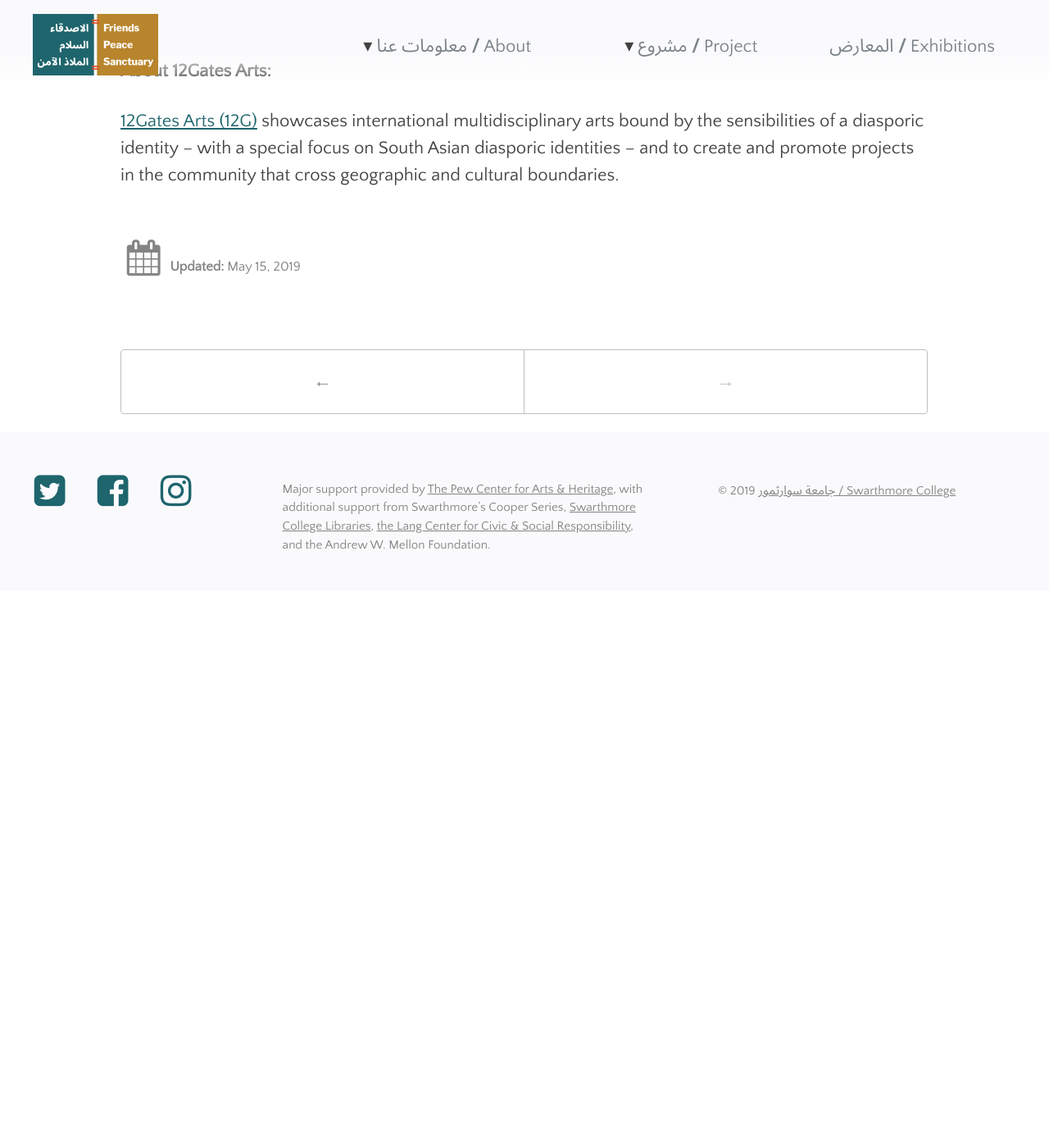
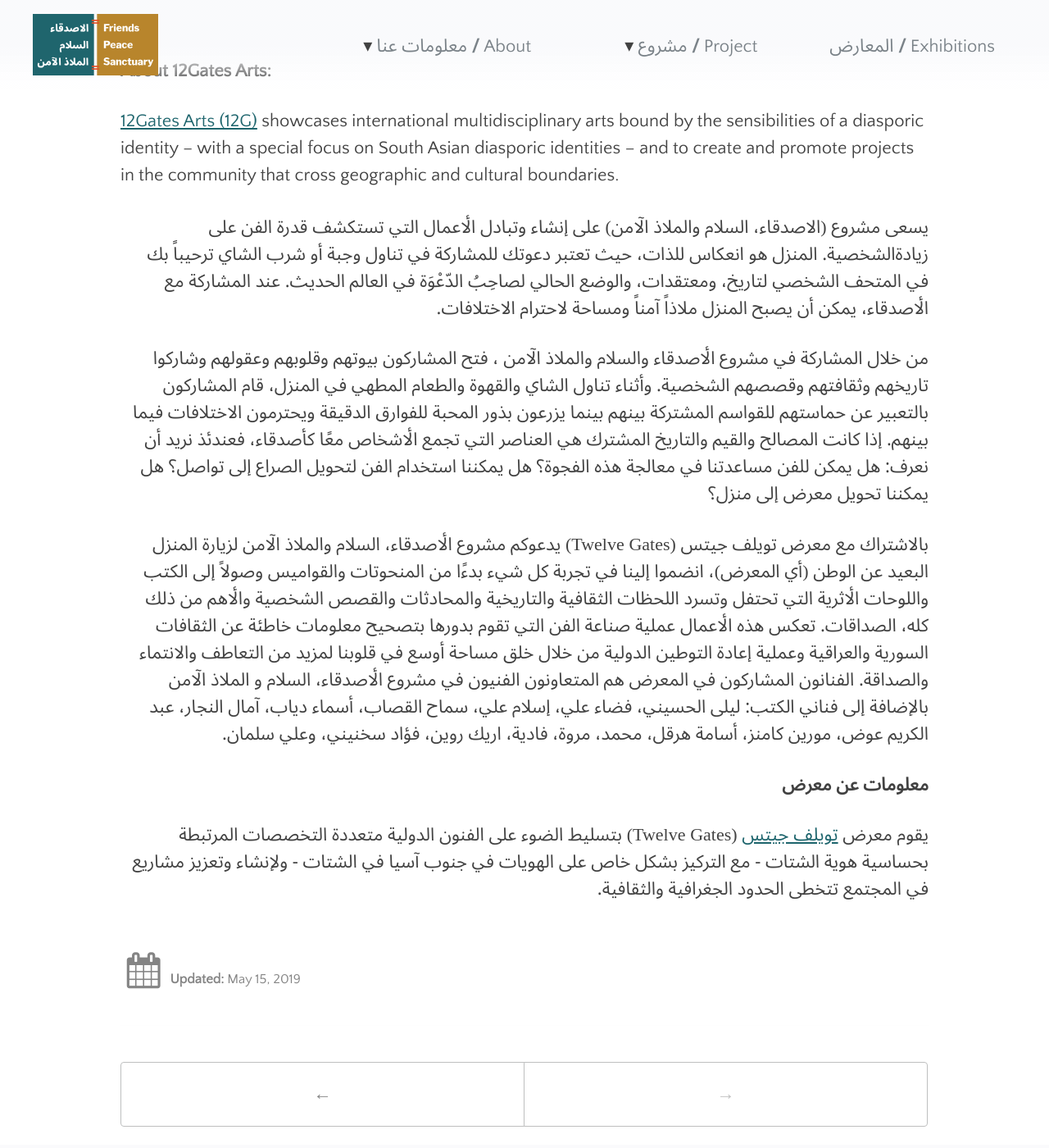
Before and after one commit to swat-ds/fps.swarthmore.edu, a Jekyll site: the page built from _posts/2019-05-15-friends.md, in a window 1280 px wide and 1400 px high, scrolled down 1731 px. Shown: the whole window at 82% size. Built offline with Jekyll 4.4.1, drawn with Linux system fonts in a browser that asks for light colours; before the commit the page ends 2452 px from its top, so only the background shows below that.

Commit message:
Update 2019-05-15-friends.md

```diff
--- a/_posts/2019-05-15-friends.md
+++ b/_posts/2019-05-15-friends.md
@@ -47,3 +47,19 @@ In partnership with [12Gates Arts](http://www.twelvegatesarts.org/), _Friends, P
 **About 12Gates Arts:**
 
 [12Gates Arts (12G)](http://www.twelvegatesarts.org/) showcases international multidisciplinary arts bound by the sensibilities of a diasporic identity – with a special focus on South Asian diasporic identities – and to create and promote projects in the community that cross geographic and cultural boundaries.
+
+
+يسعى مشروع (الاصدقاء، السلام والملاذ الآمن) على إنشاء وتبادل الأعمال التي تستكشف قدرة الفن على زيادةالشخصية. المنزل هو انعكاس للذات، حيث تعتبر دعوتك للمشاركة في تناول وجبة أو شرب الشاي ترحيباً بك في المتحف الشخصي لتاريخ، ومعتقدات، والوضع الحالي لصاحِبُ الدّعْوَة في العالم الحديث. عند المشاركة مع الأصدقاء، يمكن أن يصبح المنزل ملاذاً آمناً ومساحة لاحترام الاختلافات.
+{: .ar}
+
+ من خلال المشاركة في مشروع الأصدقاء والسلام والملاذ الآمن ، فتح المشاركون بيوتهم وقلوبهم وعقولهم وشاركوا تاريخهم وثقافتهم وقصصهم الشخصية. وأثناء تناول الشاي والقهوة والطعام المطهي في المنزل، قام المشاركون بالتعبير عن حماستهم للقواسم المشتركة بينهم  بينما يزرعون بذور المحبة للفوارق الدقيقة ويحترمون الاختلافات فيما بينهم. إذا كانت المصالح والقيم والتاريخ المشترك هي العناصر التي تجمع الأشخاص معًا كأصدقاء، فعندئذ نريد أن نعرف: هل يمكن للفن مساعدتنا في معالجة هذه الفجوة؟ هل يمكننا استخدام الفن لتحويل الصراع إلى تواصل؟ هل يمكننا تحويل معرض إلى منزل؟
+{: .ar}
+
+ بالاشتراك مع معرض تويلف جيتس (Twelve Gates) يدعوكم مشروع الأصدقاء، السلام والملاذ الآمن لزيارة المنزل البعيد عن الوطن (أي المعرض)، انضموا إلينا في تجربة كل شيء بدءًا من المنحوتات والقواميس وصولاً إلى الكتب واللوحات الأثرية التي تحتفل وتسرد اللحظات الثقافية والتاريخية والمحادثات والقصص الشخصية والأهم من ذلك كله، الصداقات. تعكس هذه الأعمال عملية صناعة الفن التي تقوم بدورها بتصحيح معلومات خاطئة عن الثقافات السورية والعراقية وعملية إعادة التوطين الدولية من خلال خلق مساحة أوسع في قلوبنا لمزيد من التعاطف والانتماء والصداقة. الفنانون المشاركون في المعرض هم المتعاونون الفنيون في مشروع الأصدقاء، السلام و الملاذ الآمن بالإضافة إلى فناني الكتب: ليلى الحسيني، فضاء علي، إسلام علي، سماح القصاب، أسماء دياب، آمال النجار، عبد الكريم عوض، مورين كامنز، أسامة هرقل، محمد، مروة، فادية، اريك روين، فؤاد سخنيني، وعلي سلمان.
+{: .ar}
+
+**معلومات عن معرض**
+{: .ar}
+
+يقوم معرض [تويلف جيتس](http://www.twelvegatesarts.org/) (Twelve Gates) بتسليط الضوء على الفنون الدولية متعددة التخصصات المرتبطة بحساسية هوية الشتات - مع التركيز بشكل خاص على الهويات في جنوب آسيا في الشتات - ولإنشاء وتعزيز مشاريع في المجتمع تتخطى الحدود الجغرافية والثقافية.
+{: .ar}
```
